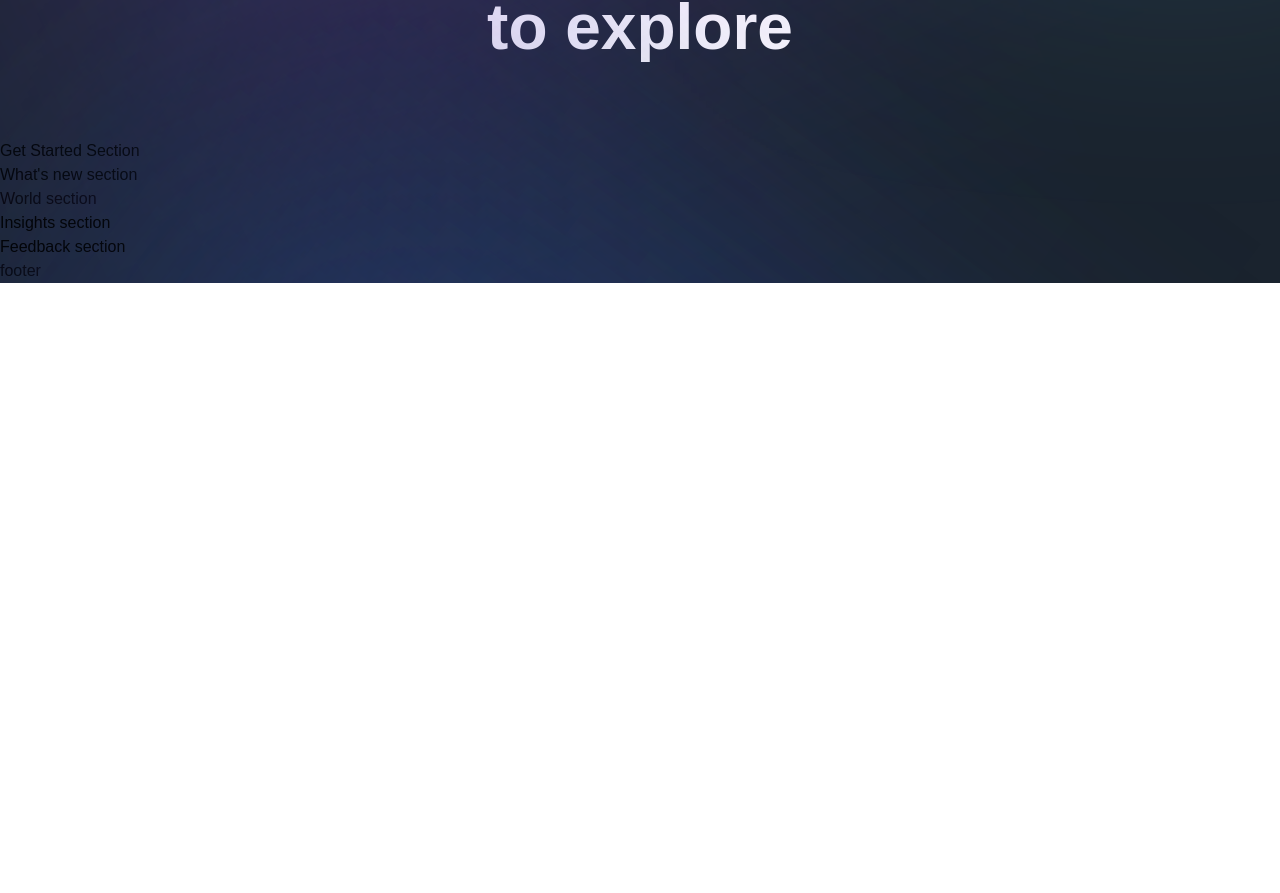
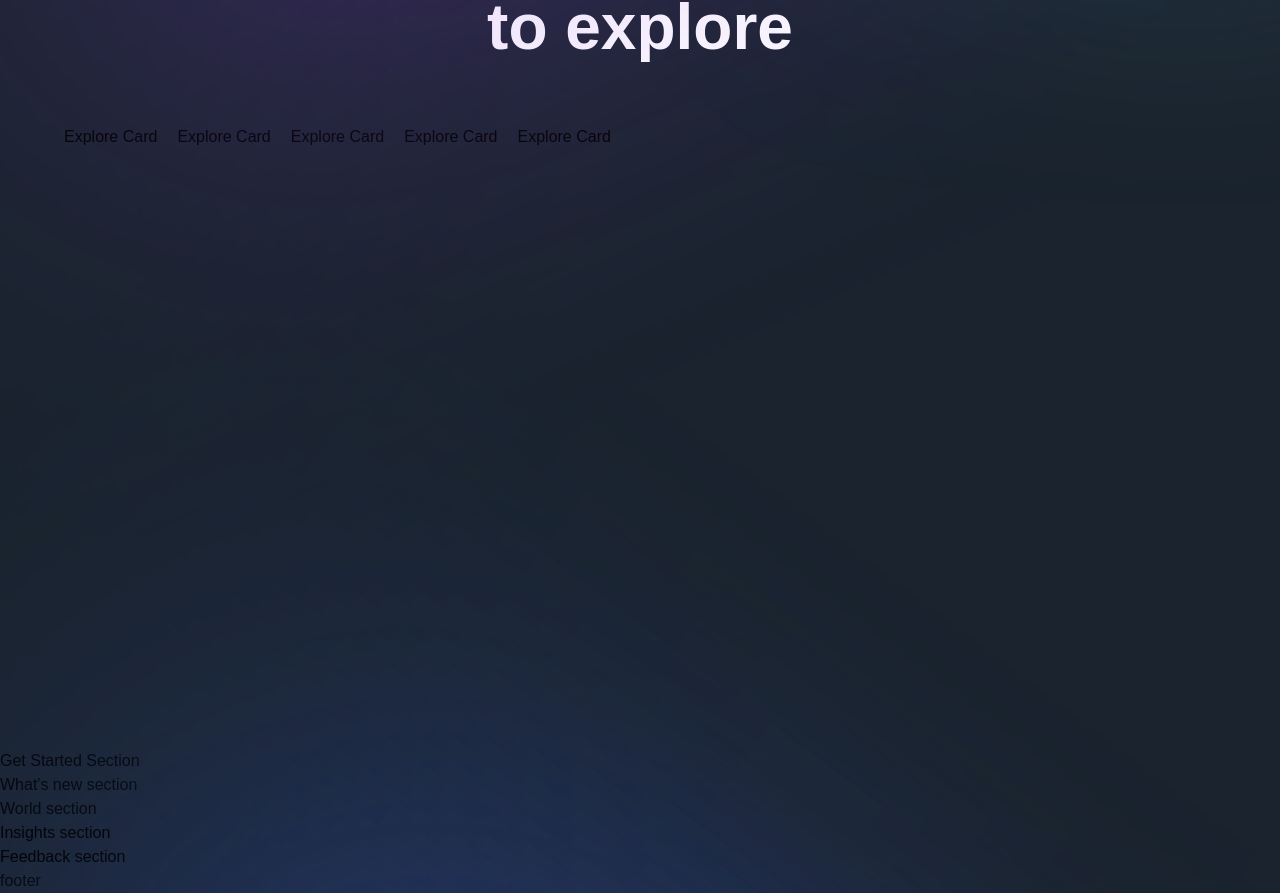
Before and after one commit to dvimukthi/NextJs-web-ui, a Next.js app: page / in a window 1280 px wide. Shown: the part 1760-2653 px from the top of the page. Before the commit the page ends 2043 px from the top, so only its background shows below. Built offline with nearby package versions, Linux system fonts and the light colour scheme; a web font is replaced by a local one.

Commit message:
explore useState

```diff
--- a/sections/Explore.jsx
+++ b/sections/Explore.jsx
@@ -7,7 +7,9 @@
 import { staggerContainer } from "../utils/motion";
 import { exploreWorlds } from "../constants";
 
-const Explore = () => (
+const Explore = () => {
+  const [active, setActive] = useState("world-2");
+  return (
     <section className={`${styles.paddings}`} id="explore">
       <motion.div
         variants={staggerContainer}
@@ -26,8 +28,20 @@
           }
           textStyles="text-center"
         />
+        <div className="mt-[50px] flex lg:flex-row flex-col min-h-[70vh] gap-5">
+          {exploreWorlds.map((world, index) => (
+            <ExploreCard
+              key={world.id}
+              {...world}
+              index={index}
+              active={active}
+              handleClick={setActive}
+            />
+          ))}
+        </div>
       </motion.div>
     </section>
   );
+};
 
 export default Explore;
```
Lines whose indentation alone changed are shown as unchanged.
